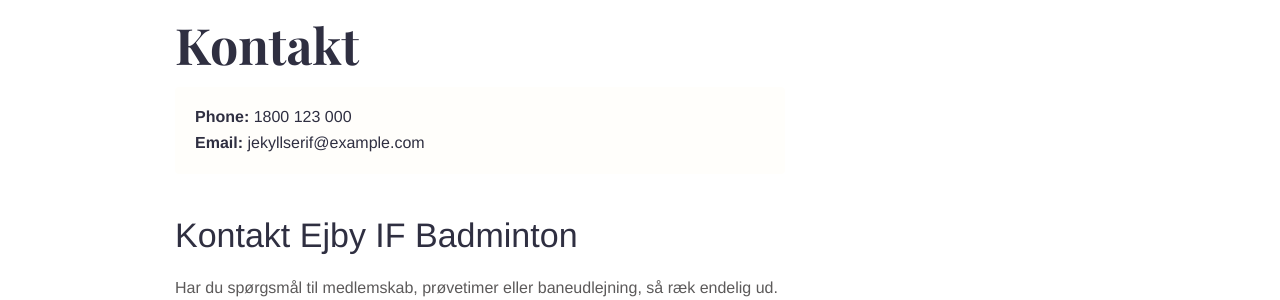
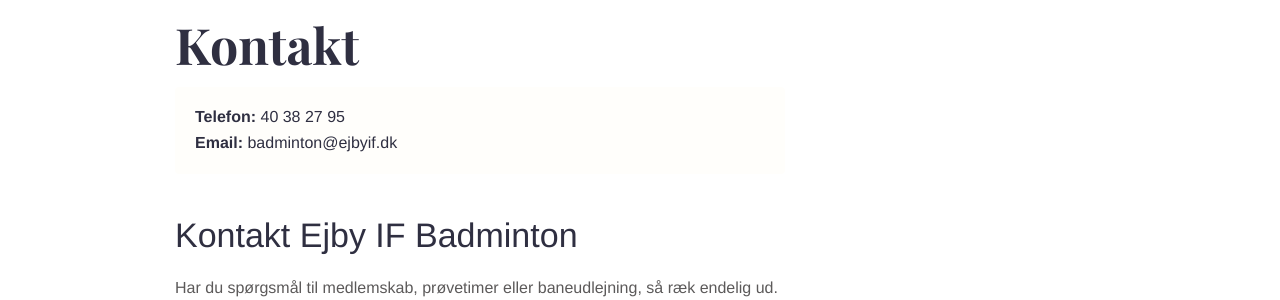
Before and after one commit to Ejby-badminton/web-site, a Jekyll site: the page built from contact.md, in a window 1280 px wide. Shown: the part 206-506 px from the top of the page. Built offline with Jekyll 4.4.1, drawn with Linux system fonts in a browser that asks for light colours.

Commit message:
Opdater kontaktdata

```diff
--- a/_data/contact.yml
+++ b/_data/contact.yml
@@ -1,3 +1,3 @@
-email: 'jekyllserif@example.com'
-phone: '1800 123 000'
-contact_button_link: 'contact'
+email: 'badminton@ejbyif.dk'
+phone: '40 38 27 95'
+contact_button_link: '/contact/'
--- a/_includes/call.html
+++ b/_includes/call.html
@@ -1,11 +1,11 @@
 <div class="call">
   <div class="call-box-top">
     {% if site.data.contact.phone %}
-        <div class="call-phone"><strong>Phone: </strong> {{ site.data.contact.phone }} </div>
+        <div class="call-phone"><strong>Telefon:</strong> {{ site.data.contact.phone }}</div>
     {% endif %}
     {% if site.data.contact.email %}
-    <div class="call-email"><strong>Email: </strong>
-      <a href="mailto:{{ .site.data.contact.email }}">
+    <div class="call-email"><strong>Email:</strong>
+      <a href="mailto:{{ site.data.contact.email }}">
         {{ site.data.contact.email }}
       </a>
     </div>
@@ -13,7 +13,7 @@
   </div>
     {% if include.show_button %}
       <div class="call-box-bottom">
-        <a href="{{ site.data.contact.contact_button_link }}" class="button">Contact</a>
+        <a href="{{ site.data.contact.contact_button_link | relative_url }}" class="button">Kontakt os</a>
       </div>
     {% endif %}
 </div>
```
